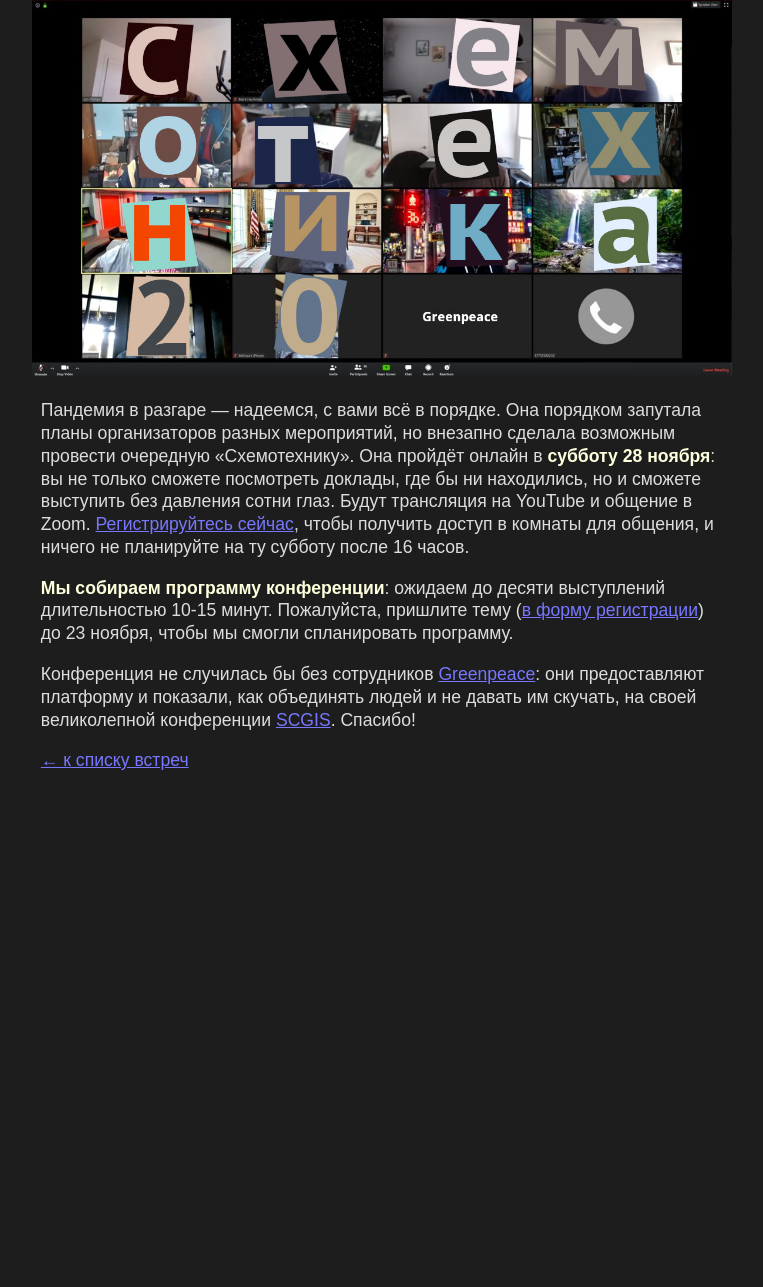
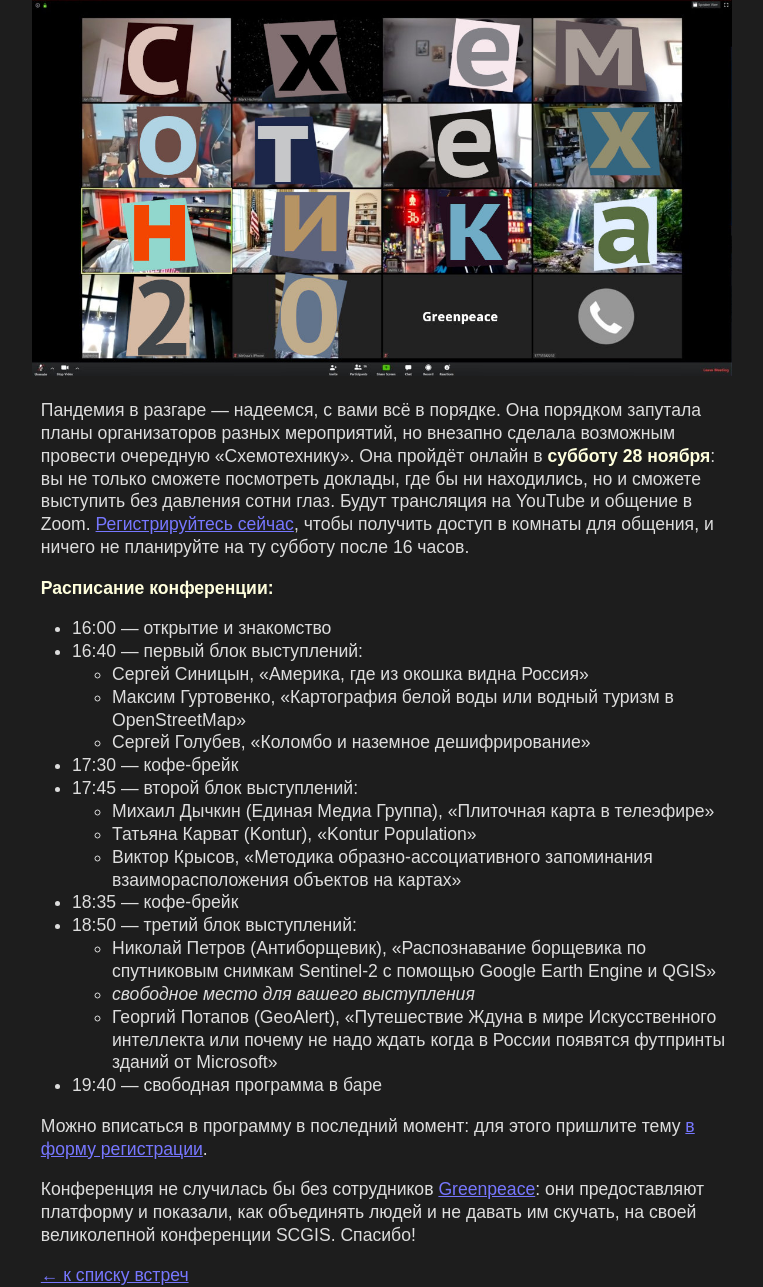
Before and after one commit to Zverik/schemotechnika, a Jekyll site: the page built from _posts/2020-11-15-schemo20.md, in a window 1280 px wide. Shown: the whole page, without its empty margins (258-1021 px from the left). Built offline with Jekyll 4.4.1, drawn with Linux system fonts in a browser that asks for light colours; before the commit the page ends 900 px from its top, so only the background shows below that.

Commit message:
conference program

```diff
--- a/_posts/2020-11-15-schemo20.md
+++ b/_posts/2020-11-15-schemo20.md
@@ -13,10 +13,29 @@ permalink: 20.html
 [Регистрируйтесь сейчас](https://docs.google.com/forms/d/e/1FAIpQLScUjguI4WmYQzRQyVQjZdB7RQZcs6UrtpiF5B5ZM3iZI5mZ6A/viewform?usp=sf_link),
 чтобы получить доступ в комнаты для общения, и ничего не планируйте на ту субботу после 16 часов.
 
-**Мы собираем программу конференции**: ожидаем до десяти выступлений длительностью 10-15 минут.
-Пожалуйста, пришлите тему ([в форму регистрации](https://docs.google.com/forms/d/e/1FAIpQLScUjguI4WmYQzRQyVQjZdB7RQZcs6UrtpiF5B5ZM3iZI5mZ6A/viewform?usp=sf_link))
-до 23 ноября, чтобы мы смогли спланировать программу.
+**Расписание конференции:**
+
+* 16:00 — открытие и знакомство
+* 16:40 — первый блок выступлений:
+  - Сергей Синицын, «Америка, где из окошка видна Россия»
+  - Максим Гуртовенко, «Картография белой воды или водный туризм в OpenStreetMap»
+  - Сергей Голубев, «Коломбо и наземное дешифрирование»
+* 17:30 — кофе-брейк
+* 17:45 — второй блок выступлений:
+  - Михаил Дычкин (Единая Медиа Группа), «Плиточная карта в телеэфире»
+  - Татьяна Карват (Kontur), «Kontur Population»
+  - Виктор Крысов, «Методика образно-ассоциативного запоминания взаиморасположения объектов на картах»
+* 18:35 — кофе-брейк
+* 18:50 — третий блок выступлений:
+  - Николай Петров (Антиборщевик), «Распознавание борщевика по спутниковым снимкам Sentinel-2 с помощью Google Earth Engine и QGIS»
+  - _свободное место для вашего выступления_
+  - Георгий Потапов (GeoAlert), «Путешествие Ждуна в мире Искусственного интеллекта или
+    почему не надо ждать когда в России появятся футпринты зданий от Microsoft»
+* 19:40 — свободная программа в баре
+
+Можно вписаться в программу в последний момент: для этого пришлите тему
+[в форму регистрации](https://docs.google.com/forms/d/e/1FAIpQLScUjguI4WmYQzRQyVQjZdB7RQZcs6UrtpiF5B5ZM3iZI5mZ6A/viewform?usp=sf_link).
 
 Конференция не случилась бы без сотрудников [Greenpeace](https://greenpeace.ru/): они
 предоставляют платформу и показали, как объединять людей и не давать им скучать,
-на своей великолепной конференции [SCGIS](http://scgisrussia.ru/anticonference). Спасибо!
+на своей великолепной конференции SCGIS. Спасибо!
```
